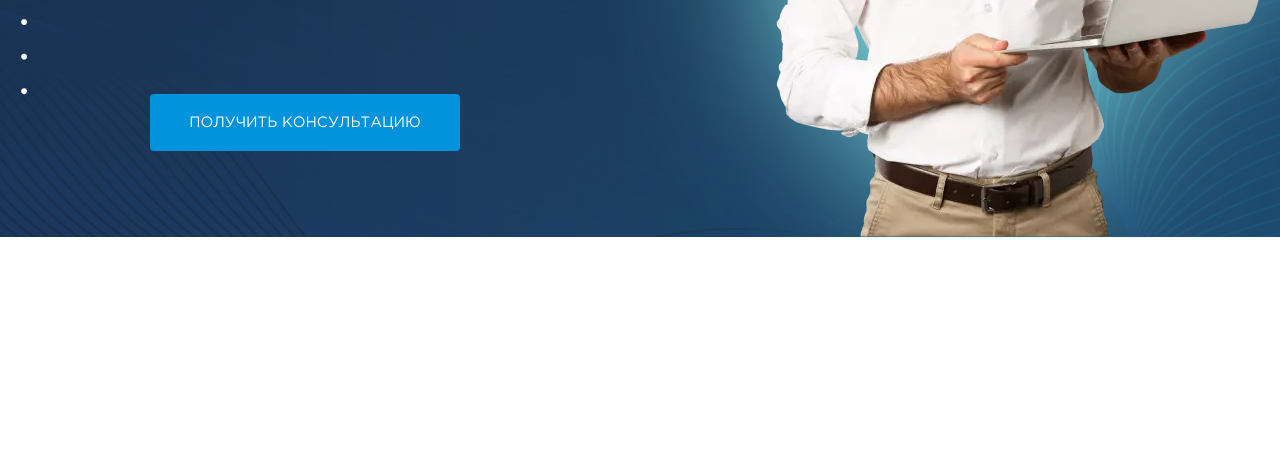
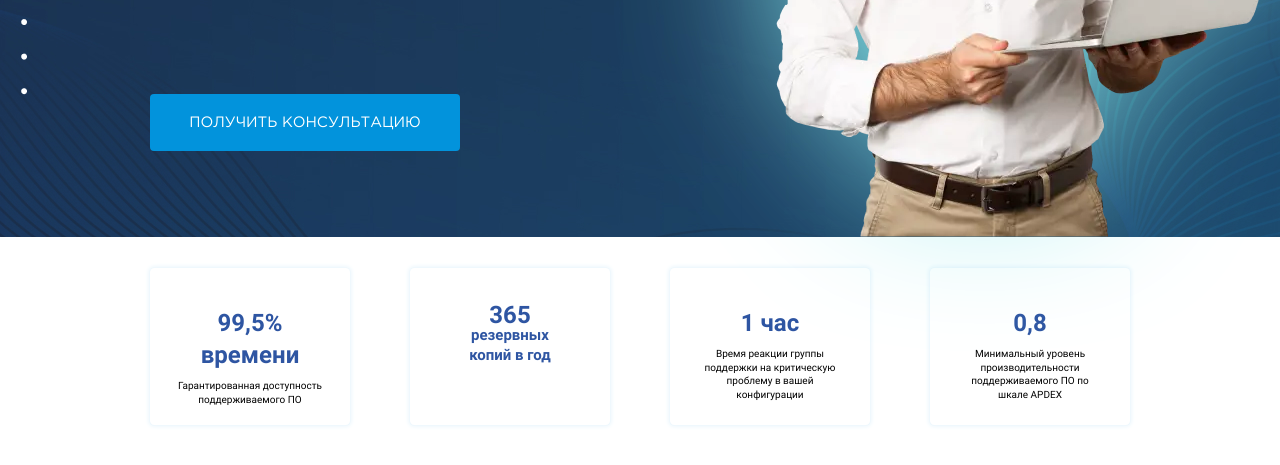
Before and after one commit to Alexander96196/arbis, a website: page src/pages/index.html in a window 1280 px wide. Shown: the part 561-1026 px from the top of the page. Before the commit the page ends 800 px from the top, so only its background shows below. Drawn offline with nearby package versions, Linux system fonts and the light colour scheme; files that its build step writes are made by us from their sources; files whose address does not match are found by name; a web font is replaced by a local one.

Commit message:
advantages block

```diff
--- /dev/null
+++ b/src/blocks/advantages/advantages.scss
@@ -0,0 +1,120 @@
+.advantages {
+  padding: 31px 27px;
+}
+
+.advantages__title {
+  width: 98px;
+  font-family: $second-font;
+  font-size: 14px;
+  font-weight: 700;
+  line-height: 19px;
+  color: #2e55a2;
+  margin: 0 auto;
+  text-align: center;
+
+  & span {
+    font-size: 12px;
+  }
+}
+
+.advantages__desk {
+  width: 100px;
+  font-size: 8px;
+  font-weight: 400;
+  line-height: 11px;
+  margin: 0 auto;
+  color: #000;
+
+  text-align: center;
+}
+
+.advantages__list {
+  @include list-reset;
+  display: grid;
+  grid-template-columns: repeat(2, 1fr);
+  gap: 6px 10px;
+  margin-bottom: 32px;
+}
+
+.advantages__item {
+  height: 103px;
+  padding: 20px 13px;
+  border-radius: 4.5px;
+  background: #fff;
+  box-shadow: 0px 0px 3.9272730350494385px 2.1818182468414307px #eff8fd,
+    0px 0px 0px 0.8727272748947144px #edf7fc;
+}
+
+@media (min-width: 768px) {
+  .advantages__title {
+    width: 180px;
+    font-size: 30px;
+    line-height: 27px;
+    margin-bottom: 8px;
+
+    & span {
+      font-size: 24px;
+    }
+  }
+
+  .advantages__desk {
+    width: 180px;
+    font-size: 12px;
+    line-height: 16px;
+  }
+
+  .advantages__list {
+    gap: 15px 30px;
+  }
+
+  .advantages__item {
+    padding: 40px 55px;
+    height: 183px;
+  }
+}
+
+@media (min-width: 1200px) {
+  .advantages__wrapper {
+    padding-right: calc(50% - 490px);
+    padding-left: calc(50% - 490px);
+  }
+
+  .advantages__title {
+    width: 120px;
+    font-size: 24px;
+    line-height: 32px;
+    margin-bottom: 8px;
+
+    & span {
+      font-size: 15px;
+    }
+
+    &--only {
+      line-height: 17px;
+    }
+  }
+
+  .advantages__desk {
+    width: 146px;
+    font-size: 10px;
+    line-height: 13.5px;
+  }
+
+  .advantages__list {
+    grid-template-columns: repeat(4, 1fr);
+    gap: 60px;
+  }
+
+  .advantages__item {
+    padding: 39px 26px;
+    // width: 198px;
+    height: 157px;
+  }
+}
+
+@media (min-width: 1920px) {
+  .advantages__wrapper {
+    padding-right: calc(50% - 590px);
+    padding-left: calc(50% - 590px);
+  }
+}
--- a/src/blocks/general-blocks.scss
+++ b/src/blocks/general-blocks.scss
@@ -3,3 +3,4 @@
 @import "./button/button.scss";
 @import "./nav/nav.scss";
 @import "./promo/promo.scss";
+@import "./advantages/advantages.scss";
--- a/src/blocks/promo/promo.scss
+++ b/src/blocks/promo/promo.scss
@@ -12,7 +12,7 @@
 .promo__image {
   display: block;
   margin: 0 auto;
-  filter: drop-shadow(0 0 30px #87e7ea);
+  filter: drop-shadow(0 -39px 52px #87e7ea);
 }
 
 .promo__content {
--- a/src/pages/index.html
+++ b/src/pages/index.html
@@ -78,23 +78,44 @@
       <h1 class="visually-hidden">Промо баннер</h1>
       <div class="promo__wrapper">
         <div class="promo__content">
-          <p class="promo__title">IT-сопровождение<span> для баз 1С</span></p>
+          <h1 class="promo__title">IT-сопровождение<span> для баз 1С</span></h1>
           <p class="promo__price">От <span>10 000</span> руб. в месяц</p>
           <a class="promo__button button button--blue" href="#">Получить консультацию</a>
         </div>
         <div class="promo__image-man">
           <picture>
             <source media="(min-width: 1200px)" type="image/webp" srcset="img/man-desk.webp">
-          <source media="(min-width: 1200px)" srcset="img/man-desk.jpg">
-          <source media="(min-width: 768px)" type="image/webp" srcset="img/man-tablet.webp">
-          <source media="(min-width: 768px)" srcset="img/man-tablet.jpg">
+            <source media="(min-width: 1200px)" srcset="img/man-desk.jpg">
+            <source media="(min-width: 768px)" type="image/webp" srcset="img/man-tablet.webp">
+            <source media="(min-width: 768px)" srcset="img/man-tablet.jpg">
             <source type="image/webp" srcset="../img/man-mobile.webp">
             <img class="promo__image" src="../img/man-mobile.png" alt="">
           </picture>
         </div>
       </div>
     </section>
-
+    <section class="advantages">
+      <h1 class="visually-hidden">Преимущества</h1>
+      <div class="advantages__wrapper">
+        <ul class="advantages__list">
+          <li class="advantages__item">
+            <p class="advantages__title">99,5%<br>времени</p>
+            <p class="advantages__desk">Гарантированная доступность поддерживаемого ПО</p>
+          </li>
+          <li class="advantages__item">
+            <p class="advantages__title advantages__title--only">365 <br><span class="advantages__subtitle">резервных копий в год</span></p>
+          </li>
+          <li class="advantages__item">
+            <p class="advantages__title">1 час</p>
+            <p class="advantages__desk">Время реакции группы поддержки на критическую проблему в вашей конфигурации</p>
+          </li>
+          <li class="advantages__item">
+            <p class="advantages__title">0,8</p>
+            <p class="advantages__desk">Минимальный уровень производительности поддерживаемого ПО по шкале APDEX</p>
+          </li>
+        </ul>
+      </div>
+    </section>
   </main>
   <footer></footer>
   <script src="js/general.js"></script>
```
